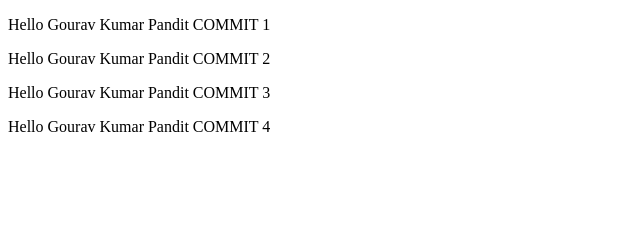
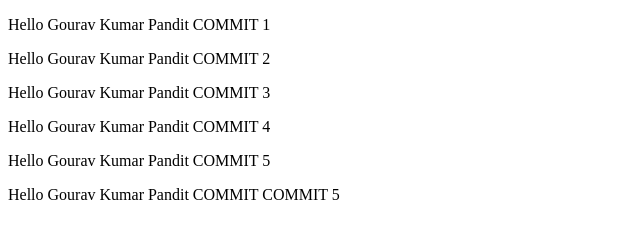
Before and after one commit to GouravKumarPandit/github-practice1, a plain HTML site: page index.html in a window 1280 px wide. Shown: the whole page, without its empty margins (0-640 px from the left). Drawn offline with Linux system fonts and the light colour scheme.

Commit message:
commit 5

```diff
--- a/index.html
+++ b/index.html
@@ -10,5 +10,7 @@
     <p>Hello Gourav Kumar Pandit COMMIT 2</p>
     <p>Hello Gourav Kumar Pandit COMMIT 3</p>
     <p>Hello Gourav Kumar Pandit COMMIT 4</p>
+    <p>Hello Gourav Kumar Pandit COMMIT 5</p>
+    <p>Hello Gourav Kumar Pandit COMMIT COMMIT 5</p>
 </body>
 </html>
```
